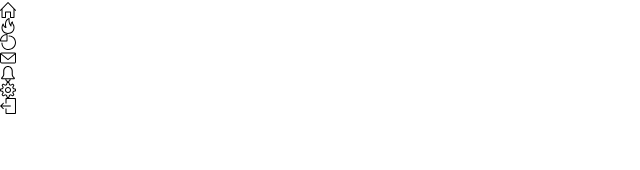
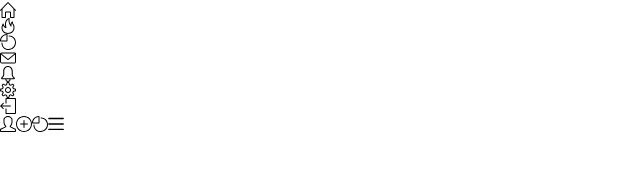
Before and after one commit to RamiroMota/ecomerce-react-tailwindcss, a React (Vite) app: page / in a window 1280 px wide. Shown: the part 510-680 px from the top of the page, without its empty margins (0-640 px from the left). Built offline with nearby package versions, Linux system fonts and the light colour scheme.

Commit message:
se avanzo hasta el menu movil

```diff
--- a/src/App.jsx
+++ b/src/App.jsx
@@ -1,4 +1,5 @@
 import React from 'react'
+import { SlMenu, SlUser, SlPlus, SlPieChart } from 'react-icons/sl';
 import './index.css'
 import Sidebar from './components/shared/Sidebar'
 
@@ -6,6 +7,23 @@ function App() {
   return (
     <div className=' bg-gray-700 w-full min-h-screen'>
       <Sidebar />
+
+      {/* Menu movil */}
+
+      <nav className=' bg-gray-800 lg:hidden fixed w-full bottom-0 left-0 text-3xl py-4 px-8 flex items-center justify-between rounded-t-xl rounded-tr-xl text-gray-400'>
+        <button>
+          <SlUser />
+        </button>
+        <button>
+          <SlPlus />
+        </button>
+        <button>
+          <SlPieChart />
+        </button>
+        <button>
+          <SlMenu className=' text-white'/>
+        </button>
+      </nav>
     </div>
   );
 }
--- a/src/components/shared/Sidebar.jsx
+++ b/src/components/shared/Sidebar.jsx
@@ -4,7 +4,8 @@ import { SlHome, SlFire, SlPieChart, SlEnvolope, SlBell, SlSettings, SlLogout }
 
 function Sidebar() {
   return (
-    <div className='bg-gray-800 fixed left-0 top-0 w-28 h-full'>
+    <div className='bg-gray-800 fixed lg:left-0 top-0 w-28 h-full flex flex-col justify-between py-6 rounded-tr-xl rounded-br-xl -left-full'>
+        <div>
             <ul className='pl-4'>
                 <li>
                     <img className='items-center my-2 p-4' src={logo} alt="Logo" />
@@ -27,10 +28,16 @@ function Sidebar() {
                 <li className=' hover:bg-gray-700 p-4 rounded-tl-xl rounded-bl-xl group transition-colors'>
                     <a className=' group-hover:bg-cyan-600 group-hover:text-white p-4 flex justify-center text-white rounded-xl transition-colors' href=""><SlSettings className=' text-2xl' /></a>
                 </li>
+            </ul>
+        </div>
+        <div>
+            <ul className='pl-4'>
                 <li className=' hover:bg-gray-700 p-4 rounded-tl-xl rounded-bl-xl group transition-colors'>
                     <a className=' group-hover:bg-cyan-600 group-hover:text-white p-4 flex justify-center text-white rounded-xl transition-colors' href=""><SlLogout className=' text-2xl' /></a>
                 </li>
             </ul>
+
+        </div>
     </div>
   )
 }
```
Also changed, not shown: note.txt. Lines whose indentation alone changed are shown as unchanged.
